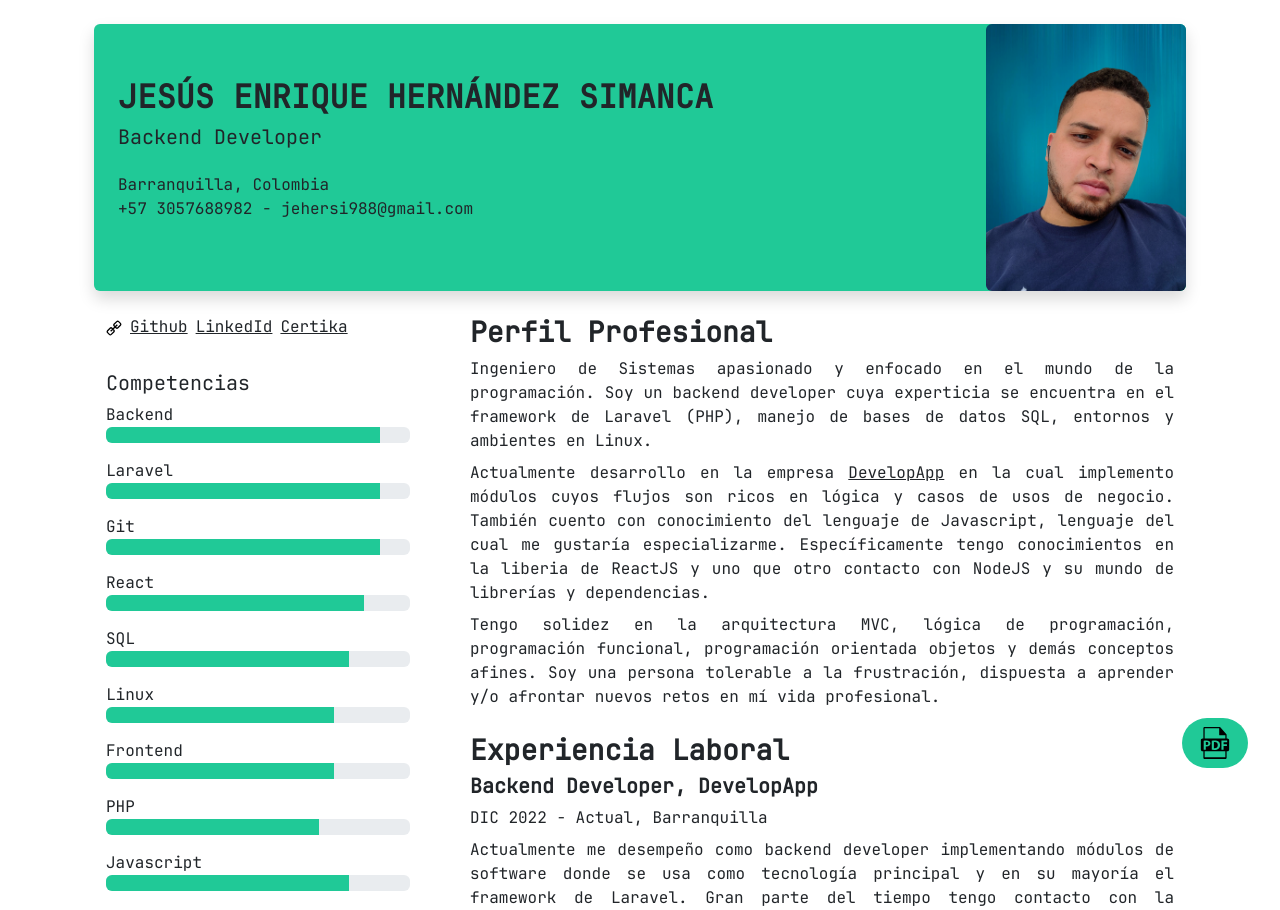
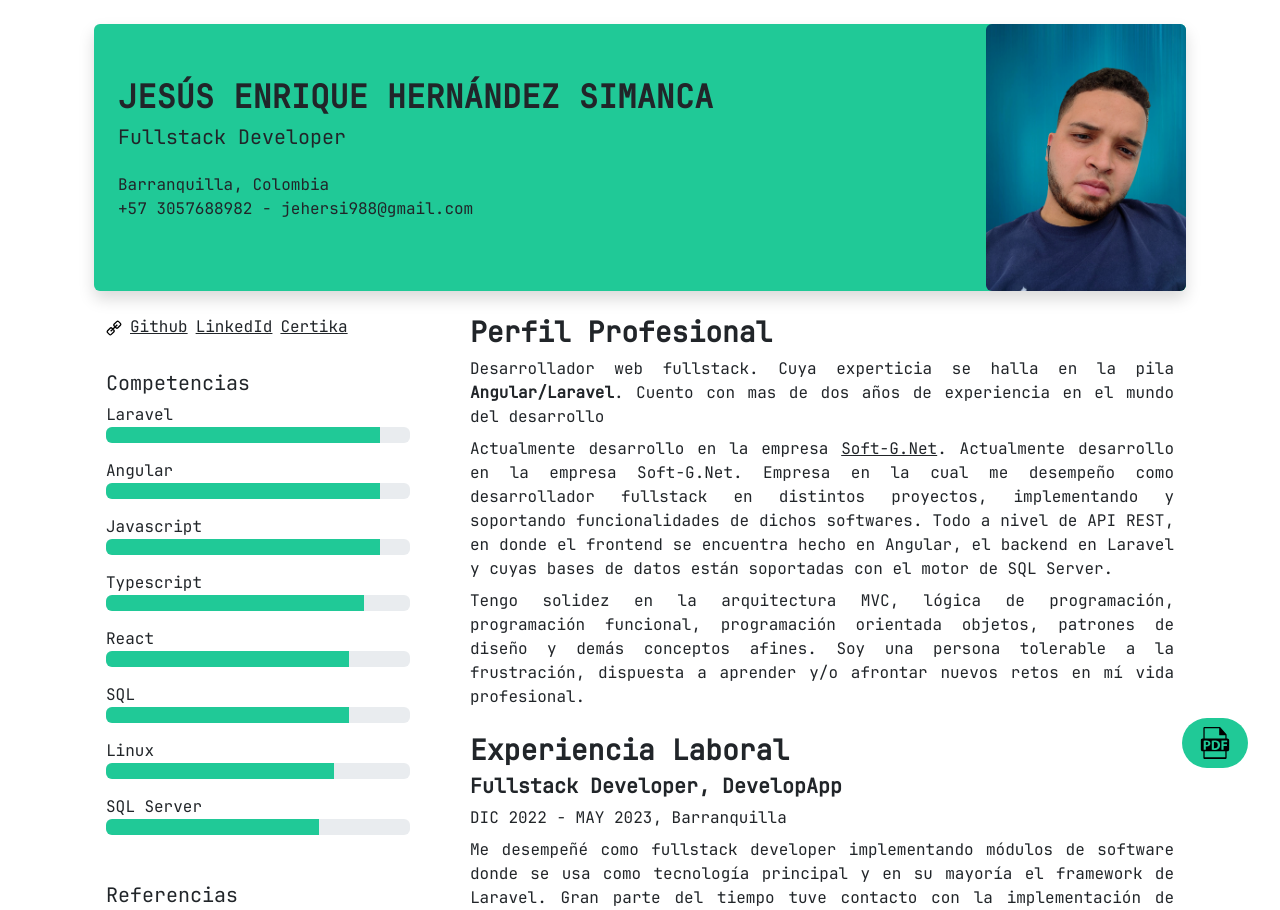
Before and after one commit to jesushdz97/hdv, a React (Vite) app: page / in a window 1280 px wide. Shown: the top 910 px of the page. Built offline with nearby package versions, Linux system fonts and the light colour scheme; what @react-pdf/renderer would draw is missing.

Commit message:
feat: update cv

```diff
--- a/src/components/Title.jsx
+++ b/src/components/Title.jsx
@@ -1,5 +1,5 @@
 function Title({ children }) {
-  return <h3 className='fw-bold'>{children}</h3>;
+  return <h3 className='fw-bold mb-2'>{children}</h3>;
 }
 
 export default Title;
--- a/src/components/data/data.js
+++ b/src/components/data/data.js
@@ -1,13 +1,13 @@
 const workExperience = [
   {
-    title: 'Backend Developer',
+    title: 'Fullstack Developer',
     company: 'DevelopApp',
     city: 'Barranquilla',
-    duration: { from: 'DIC 2022', to: 'Actual' },
+    duration: { from: 'DIC 2022', to: 'MAY 2023' },
     description:
-      'Actualmente me desempeño como backend developer implementando módulos de software donde se usa como tecnología principal y en su mayoría el framework de Laravel. Gran parte del tiempo tengo contacto con la implementación de interfaces gráficas y manejo básico del DOM vía Vainilla JavaScript.',
+      'Me desempeñé como fullstack developer implementando módulos de software donde se usa como tecnología principal y en su mayoría el framework de Laravel. Gran parte del tiempo tuve contacto con la implementación de interfaces gráficas y manejo básico del DOM vía Vainilla JavaScript.',
     responsibilities: [
-      'Implementación y desarrollo de modulos del software administrativo de Cientech.',
+      'Implementación y desarrollo de modulos del software administrativos.',
       'Mejora e implementación de bases de datos relacionales.',
       'Realización de tareas y/o requisitos por parte del cliente a nivel funcional, visual y de experiencia de usuario.',
     ],
@@ -32,7 +32,6 @@ const workExperience = [
     responsibilities: [
       'Jugué un papel clave en la transición del software local a una plataforma web.',
       'Implemantación de arquitectura y tecnología moderna para los nuevos desarrollos.',
-      'Desarrollé la conexión vía socket entre la mayoría del hardware y los desarrollos web en React y Node.js.',
     ],
     technologies: [
       'React',
--- a/src/components/header/Header.jsx
+++ b/src/components/header/Header.jsx
@@ -8,7 +8,7 @@ function Header() {
           <h2 className='text-uppercase fw-bold'>
             Jesús Enrique Hernández Simanca
           </h2>
-          <h5>Backend Developer</h5>
+          <h5>Fullstack Developer</h5>
         </div>
 
         <div>
--- a/src/components/main/AboutMe.jsx
+++ b/src/components/main/AboutMe.jsx
@@ -5,30 +5,35 @@ function AboutMe() {
   return (
     <Section title={'Perfil Profesional'}>
       <Paragraph>
-        Ingeniero de Sistemas apasionado y enfocado en el mundo de la
-        programación. Soy un backend developer cuya experticia se encuentra en
+        {/* Ingeniero de Sistemas apasionado con enfoque en el desarrollo web.
+        Soy un backend developer cuya experticia se encuentra en
         el framework de Laravel (PHP), manejo de bases de datos SQL, entornos y
-        ambientes en Linux.
+        ambientes en Linux. */}
+        Desarrollador web fullstack. Cuya experticia se halla en la pila
+        <span className='fw-bolder'> Angular/Laravel</span>.
+        Cuento con mas de dos años de experiencia en el mundo del desarrollo
+
       </Paragraph>
       <Paragraph>
         Actualmente desarrollo en la empresa{' '}
         <a
-          href='https://www.developapp.co/'
+          href='https://www.linkedin.com/company/soft-g-net-sas/mycompany/'
           className='text-reset'
           target='_blank'
         >
-          DevelopApp
-        </a>{' '}
-        en la cual implemento módulos cuyos flujos son ricos en lógica y casos
-        de usos de negocio. También cuento con conocimiento del lenguaje de
-        Javascript, lenguaje del cual me gustaría especializarme.
-        Específicamente tengo conocimientos en la liberia de ReactJS y uno que
-        otro contacto con NodeJS y su mundo de librerías y dependencias.
+          Soft-G.Net
+        </a>.
+        Actualmente desarrollo en la empresa Soft-G.Net.
+        Empresa en la cual me desempeño como desarrollador fullstack en distintos proyectos,
+        implementando y soportando funcionalidades de dichos softwares.
+        Todo a nivel de API REST, en donde el frontend se encuentra hecho en Angular,
+        el backend en Laravel y cuyas bases de datos están soportadas con el motor de SQL Server.
       </Paragraph>
       <Paragraph>
         Tengo solidez en la arquitectura MVC, lógica de programación,
-        programación funcional, programación orientada objetos y demás conceptos
-        afines. Soy una persona tolerable a la frustración, dispuesta a aprender
+        programación funcional, programación orientada objetos, patrones de diseño
+        y demás conceptos afines.
+        Soy una persona tolerable a la frustración, dispuesta a aprender
         y/o afrontar nuevos retos en mí vida profesional.
       </Paragraph>
     </Section>
--- a/src/components/main/education/Educations.jsx
+++ b/src/components/main/education/Educations.jsx
@@ -20,16 +20,7 @@ const data = [
     description: 'Diplomado en Gestion de Proyectos TI',
     company: 'Universidad de la Costa',
     city: 'Barranquilla',
-  },
-  {
-    title: 'Bachiller',
-    from: 'FEB 2008',
-    to: 'DIC 2014',
-    city: 'Barranquilla',
-    description: '',
-    company: 'Instituto La Salle',
-    city: 'Barranquilla',
-  },
+  }
 ];
 
 function Educations() {
--- a/src/components/sidebar/Contacts.jsx
+++ b/src/components/sidebar/Contacts.jsx
@@ -2,8 +2,8 @@ import Contact from './Contact';
 
 const contacts = [
   {
-    name: 'Jorge Zapata',
-    company: 'Rama Judicial',
+    name: 'David Barrios',
+    company: 'SoftG.Net',
     cellphone: '3024258934',
   },
   {
--- a/src/components/sidebar/Links.jsx
+++ b/src/components/sidebar/Links.jsx
@@ -1,7 +1,7 @@
 import { GrLink } from 'react-icons/gr'
 
 const data = [
-  { name: 'Github', link: 'https://github.com/eff-zero' },
+  { name: 'Github', link: 'https://github.com/jesushdz97' },
   { name: 'LinkedId', link: 'https://www.linkedin.com/in/jesus-hernandez-s/' },
   { name: 'Certika', link: 'https://app.certika.co/badges/NzUwNw==#gs.ubbz4g' },
 ];
--- a/src/components/sidebar/Skills.jsx
+++ b/src/components/sidebar/Skills.jsx
@@ -1,16 +1,14 @@
 import Skill from './Skill';
 
 const data = [
-  { name: 'Backend', progress: '90%' },
   { name: 'Laravel', progress: '90%' },
-  { name: 'Git', progress: '90%' },
-  { name: 'React', progress: '85%' },
+  { name: 'Angular', progress: '90%' },
+  { name: 'Javascript', progress: '90%' },
+  { name: 'Typescript', progress: '85%' },
+  { name: 'React', progress: '80%' },
   { name: 'SQL', progress: '80%' },
   { name: 'Linux', progress: '75%' },
-  { name: 'Frontend', progress: '75%' },
-  { name: 'PHP', progress: '70%' },
-  { name: 'Javascript', progress: '80%' },
-  { name: 'Node', progress: '65%' },
+  { name: 'SQL Server', progress: '70%' }
 ];
 
 const Skills = () => {
```
Also changed, not shown: 2 other files (tests, documents, lock files or other folders).
